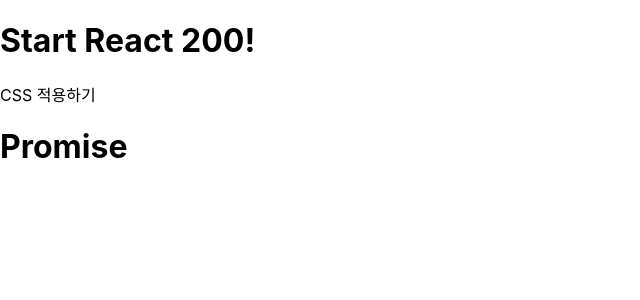
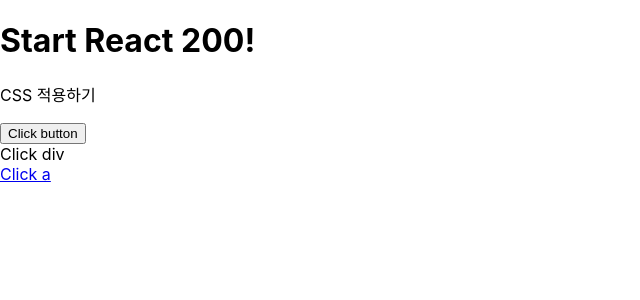
Before and after one commit to Yerim-Choi/React_Study, a React (Create React App) app in the folder client/: page / in a window 1280 px wide. Shown: the top 300 px of the page, without its empty margins (0-640 px from the left). Built offline with nearby package versions, Linux system fonts and the light colour scheme.

Commit message:
#R066_click 이벤트 사용(onClick)

```diff
--- a/client/src/App.js
+++ b/client/src/App.js
@@ -1,6 +1,6 @@
 import React from "react";
 // import "./App.css";
-import Promise from "./R065_Promise.js";
+import ReactonClick from "./R066_onClick";
 // import "bootstrap/dist/css/bootstrap.css";
 
 function App() {
@@ -8,7 +8,7 @@
     <div>
       <h1>Start React 200!</h1>
       <p>CSS 적용하기</p>
-      <Promise />
+      <ReactonClick />
     </div>
   );
 }
--- /dev/null
+++ b/client/src/R066_onClick.js
@@ -0,0 +1,24 @@
+import React, { Component } from "react";
+
+class R066_onClick extends Component {
+  buttonClick = (param) => {
+    if (typeof param != "string") param = "Click a";
+    console.log("paran : " + param);
+  };
+
+  render() {
+    return (
+      <>
+        <button onClick={(e) => this.buttonClick("Click button")}>
+          Click button
+        </button>
+        <div onClick={(e) => this.buttononClick("Click div")}>Click div</div>
+        <a href="javascript:" onClick={this.buttonClick}>
+          Click a
+        </a>
+      </>
+    );
+  }
+}
+
+export default R066_onClick;
```
